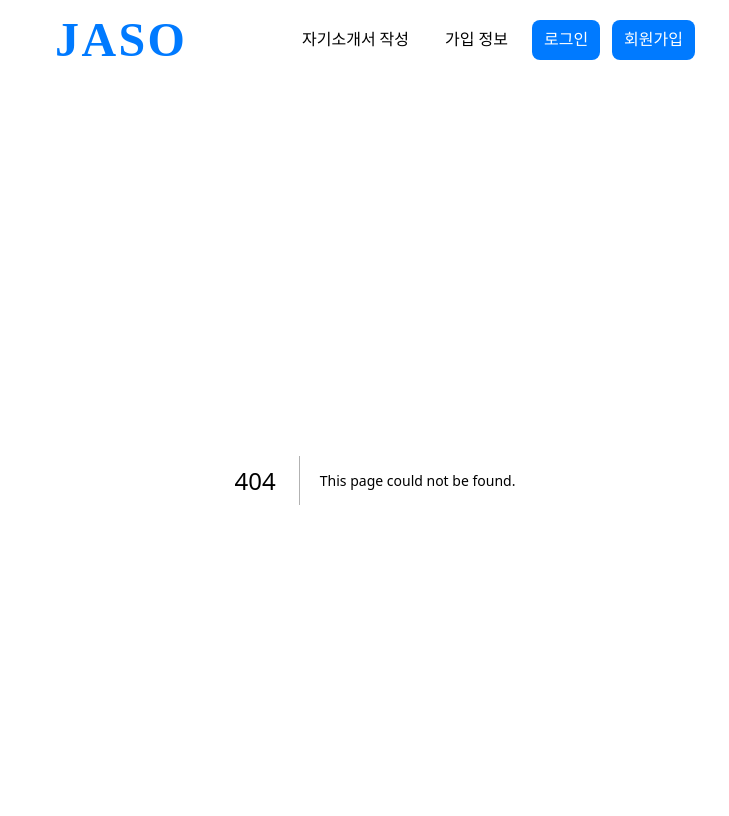
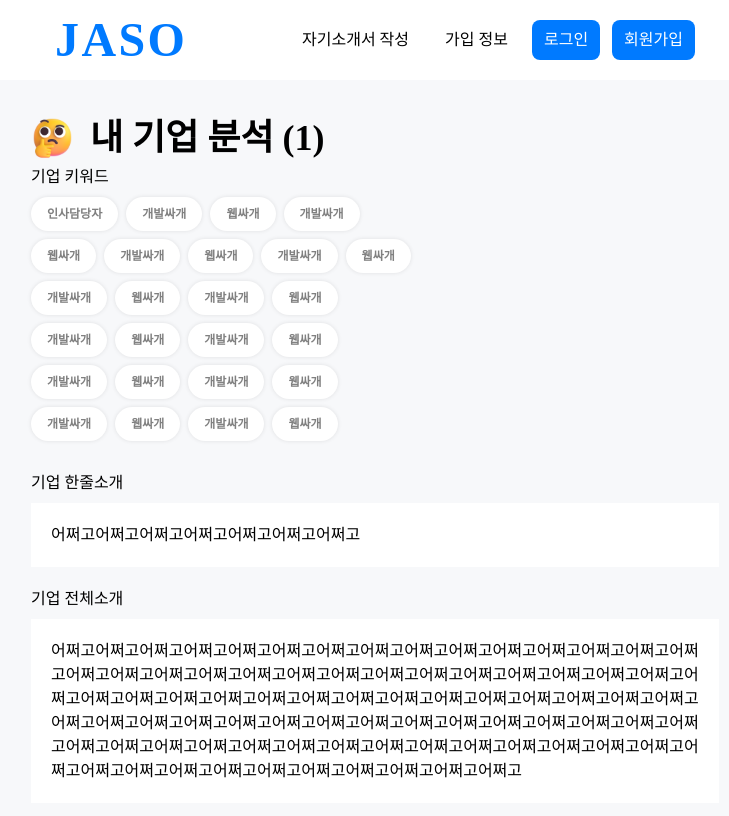
Before and after one commit to Original-Gimchi/VisualNovel_CLIENT, a Next.js app: page /find/company/1 in a window 1280 px wide. Before the commit this address had no page. Shown: the top 816 px of the page, without its empty margins (265-994 px from the left). Built offline with nearby package versions, Linux system fonts and the light colour scheme; no server answers; what javascript-time-ago would draw is missing.

Commit message:
내 기업 분석 페이지 추가

```diff
--- a/pages/find/company/analize.tsx
+++ b/pages/find/company/[companyName].tsx
@@ -3,6 +3,7 @@ import Category from "@/components/atoms/Category";
 import Frame from "@/components/atoms/Frame";
 import ThinkingIcon from "@/components/icons/ThinkingIcon";
 import Image from "next/image";
+import { useRouter } from "next/router";
 import { useEffect, useState } from "react";
 
 export default function Analize() {
@@ -34,14 +35,16 @@ export default function Analize() {
     "웹싸개",
   ];
 
+  const router = useRouter();
+
   const [wordcloudUrl, setWordcloudUrl] = useState("");
 
   useEffect(() => {
+    if (router.isReady)
       httpClient.wordcloud
         .post(
           {
-          content:
-            "급구 니더 화이팅 안녕하세요 반갑습니다 테스트 이창보 화이팅",
+            content: router.query.companyName,
           },
           {
             baseURL: "http://192.168.10.253:8001/wordcloud",
@@ -50,14 +53,16 @@ export default function Analize() {
         .then((r) => {
           setWordcloudUrl(r.data.url);
         });
-  }, []);
+  }, [router]);
 
   return (
     <Frame>
       <div className="pt-9">
         <div className="flex gap-4 items-center">
           <ThinkingIcon />
-          <span className="text-4xl font-black">내 기업 분석</span>
+          <span className="text-4xl font-black">
+            내 기업 분석 ({router.query.companyName})
+          </span>
         </div>
 
         <div className="flex items-center justify-between">
@@ -76,13 +81,13 @@ export default function Analize() {
 
         <div className="flex flex-col gap-2">
           <div className="flex flex-col gap-2">
-            <p className="">한줄소개</p>
+            <p className="mt-6">기업 한줄소개</p>
             <p className="p-5 bg-white">
               어쩌고어쩌고어쩌고어쩌고어쩌고어쩌고어쩌고
             </p>
           </div>
           <div className="flex flex-col gap-2 mt-3">
-            <p className="">전체소개</p>
+            <p className="">기업 전체소개</p>
             <p className="p-5 bg-white">
               어쩌고어쩌고어쩌고어쩌고어쩌고어쩌고어쩌고어쩌고어쩌고어쩌고어쩌고어쩌고어쩌고어쩌고어쩌고어쩌고어쩌고어쩌고어쩌고어쩌고어쩌고어쩌고어쩌고어쩌고어쩌고어쩌고어쩌고어쩌고어쩌고어쩌고어쩌고어쩌고어쩌고어쩌고어쩌고어쩌고어쩌고어쩌고어쩌고어쩌고어쩌고어쩌고어쩌고어쩌고어쩌고어쩌고어쩌고어쩌고어쩌고어쩌고어쩌고어쩌고어쩌고어쩌고어쩌고어쩌고어쩌고어쩌고어쩌고어쩌고어쩌고어쩌고어쩌고어쩌고어쩌고어쩌고어쩌고어쩌고어쩌고어쩌고어쩌고어쩌고어쩌고어쩌고어쩌고어쩌고어쩌고어쩌고어쩌고어쩌고어쩌고어쩌고어쩌고어쩌고
             </p>
--- a/pages/find/company/index.tsx
+++ b/pages/find/company/index.tsx
@@ -5,8 +5,10 @@ import React from "react";
 import Face from "@/assets/face.png";
 import Button from "@/components/atoms/Button";
 import httpClient from "@/apis";
+import { useRouter } from "next/router";
 
 const Company = () => {
+  const router = useRouter();
   const [categoryInput, setCategoryInput] = React.useState("");
   const [categories, setCategories] = React.useState<string[]>([]);
   const onEnterAddHashtag = (e: React.KeyboardEvent<HTMLInputElement>) => {
@@ -78,21 +80,24 @@ const Company = () => {
         >
           <div className="w-full flex items-center">
             <span className="text-[1.5rem] font-[700] ">아이오테크</span>
-            <span className="text-[12px] ml-auto text-[gray] cursor-pointer">
+            <span
+              className="text-[12px] ml-auto text-[gray] cursor-pointer"
+              onClick={() =>
+                router.push(`/find/company/${"아이오테크"}`)
+              }
+            >
               자세히보기 {">"}
             </span>
           </div>
-          <div className="flex gap-[12px]">
-            {[
+          <Category.Group
+            categorys={[
               "산업자동화",
               "데이터획득",
               "제어솔루션",
               "센서기술",
               "실험연구",
-            ].map((tag) => (
-              <Category.Chip key={tag}>#{tag}</Category.Chip>
-            ))}
-          </div>
+            ]}
+          />
           <p className="text-[14px] mt-[12px]">
             산업 자동화 및 실험 연구 분야에서 측정, 제어 솔루션을 제공하는
             대한민국 중소기업
```
Lines whose indentation alone changed are shown as unchanged.
